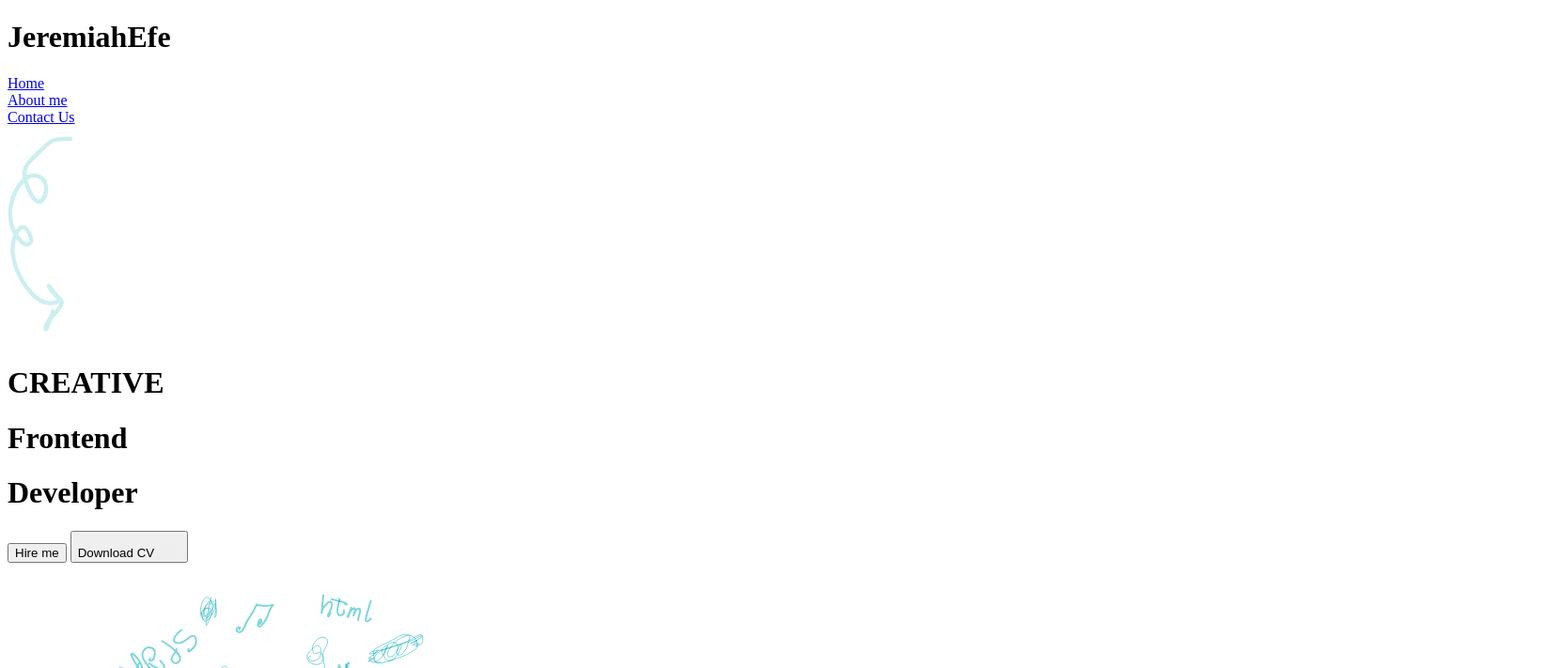
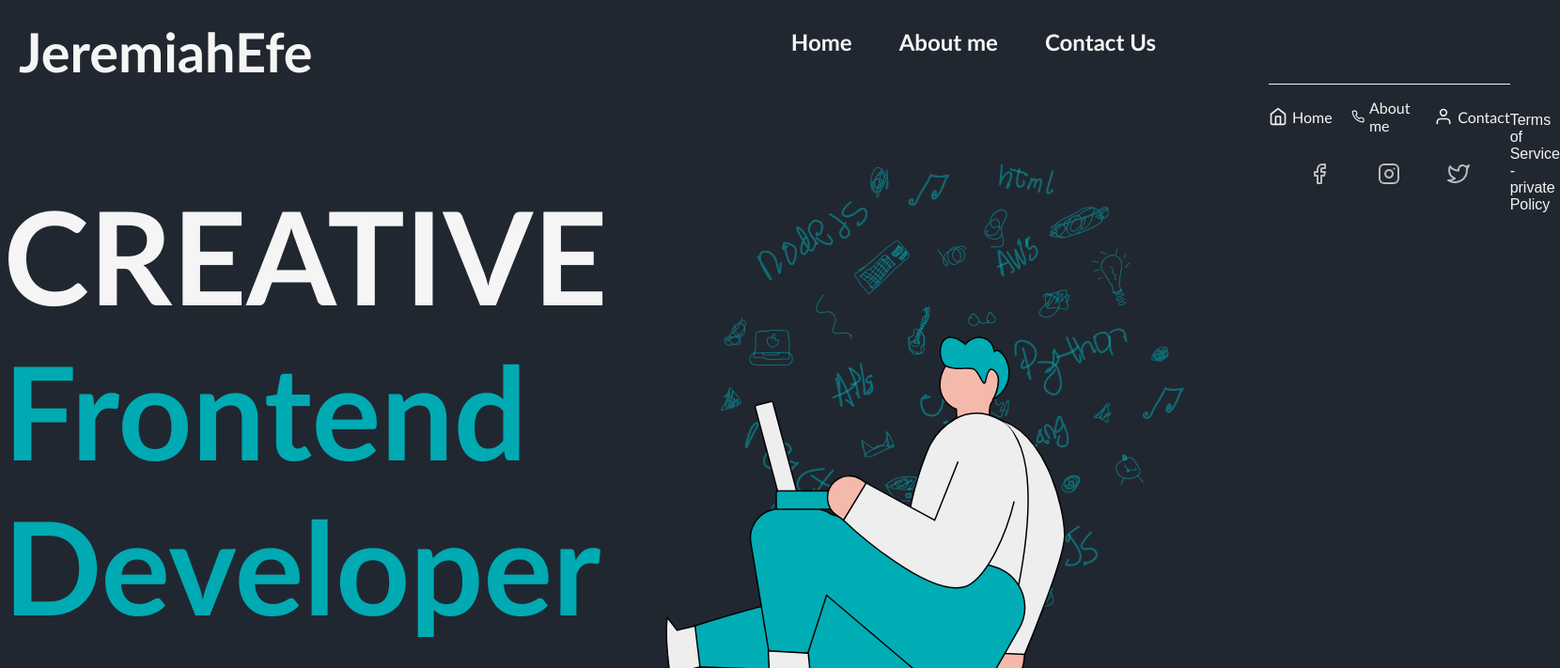
Before and after one commit to JeremiahID/Main-Portfolio, a plain HTML site: page index.html in a window 1280 px wide. Shown: the top 711 px of the page at 94% size, 1660 px wide, since content can reach past the window. Drawn offline with Linux system fonts and the light colour scheme; files that its build step writes are made by us from their sources; the site is published under a folder, as on GitHub Pages, so addresses that start at the root find nothing.

Commit message:
Update index.html

```diff
--- a/index.html
+++ b/index.html
@@ -5,7 +5,7 @@
     <meta http-equiv="X-UA-Compatible" content="IE=edge">
     <meta name="viewport" content="width=device-width, initial-scale=1.0">
     <title>Home</title>
-    <link rel="stylesheet" href="/style/style.css" media="screen" type="text/css">
+    <link rel="stylesheet" href="style.css" media="screen" type="text/css">
     <link rel="icon" href="/svg/home.svg">
 </head>
 <body>
@@ -18,9 +18,9 @@
         </div>
 
         <div class="links">
-            <div class="home"><a href="/pages/index.html" target="_self" > Home </a></div>
-            <div class="about"><a href="/pages/about.html" target="_self"> About me </a></div>
-            <div class="contact"><a href="/pages/contact.html" target="_self"> Contact Us </a></div>
+            <div class="home"><a href="index.html" target="_self" > Home </a></div>
+            <div class="about"><a href="about.html" target="_self"> About me </a></div>
+            <div class="contact"><a href="contact.html" target="_self"> Contact Us </a></div>
         </div>
 
 
@@ -273,7 +273,7 @@
                         <path d="M9 22V12H15V22" stroke="#EEEEEE" stroke-width="2" stroke-linecap="round" stroke-linejoin="round"/>
                         </svg>
 
-                        <a href="/pages/index.html" target="_self">
+                        <a href="index.html" target="_self">
                             Home
                         </a>
 
@@ -286,7 +286,7 @@
                         <path d="M22.0001 16.9201V19.9201C22.0012 20.1986 21.9441 20.4743 21.8326 20.7294C21.721 20.9846 21.5574 21.2137 21.3521 21.402C21.1469 21.5902 20.9046 21.7336 20.6408 21.8228C20.377 21.912 20.0974 21.9452 19.8201 21.9201C16.7429 21.5857 13.7871 20.5342 11.1901 18.8501C8.77388 17.3148 6.72539 15.2663 5.19006 12.8501C3.50003 10.2413 2.4483 7.27109 2.12006 4.1801C2.09507 3.90356 2.12793 3.62486 2.21656 3.36172C2.30518 3.09859 2.44763 2.85679 2.63482 2.65172C2.82202 2.44665 3.04986 2.28281 3.30385 2.17062C3.55783 2.05843 3.8324 2.00036 4.11006 2.0001H7.11006C7.59536 1.99532 8.06585 2.16718 8.43382 2.48363C8.80179 2.80008 9.04213 3.23954 9.11005 3.7201C9.23668 4.68016 9.47151 5.62282 9.81006 6.5301C9.9446 6.88802 9.97372 7.27701 9.89396 7.65098C9.81421 8.02494 9.62892 8.36821 9.36005 8.6401L8.09006 9.9101C9.51361 12.4136 11.5865 14.4865 14.0901 15.9101L15.3601 14.6401C15.6319 14.3712 15.9752 14.1859 16.3492 14.1062C16.7231 14.0264 17.1121 14.0556 17.4701 14.1901C18.3773 14.5286 19.32 14.7635 20.2801 14.8901C20.7658 14.9586 21.2095 15.2033 21.5266 15.5776C21.8437 15.9519 22.0122 16.4297 22.0001 16.9201Z" stroke="#EEEEEE" stroke-width="2" stroke-linecap="round" stroke-linejoin="round"/>
                         </svg>
 
-                        <a href="/pages/about.html" target="_self">
+                        <a href="about.html" target="_self">
                             About me
                         </a>
 
@@ -299,7 +299,7 @@
                         <path d="M12 11C14.2091 11 16 9.20914 16 7C16 4.79086 14.2091 3 12 3C9.79086 3 8 4.79086 8 7C8 9.20914 9.79086 11 12 11Z" stroke="#EEEEEE" stroke-width="2" stroke-linecap="round" stroke-linejoin="round"/>
                         </svg>
 
-                        <a href="/pages/contact.html" target="_self">
+                        <a href="contact.html" target="_self">
                             Contact
                     </a>
 
```
